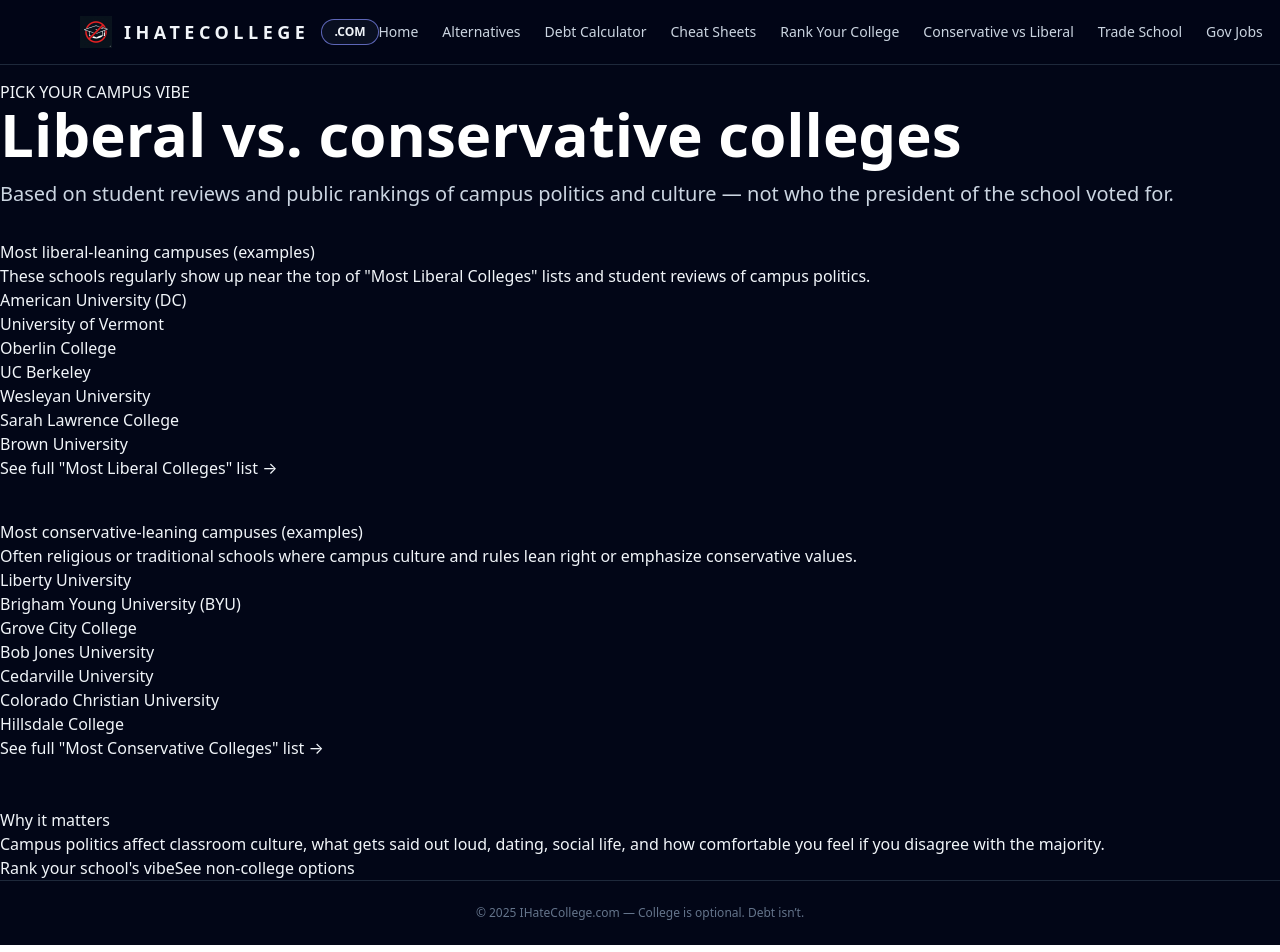
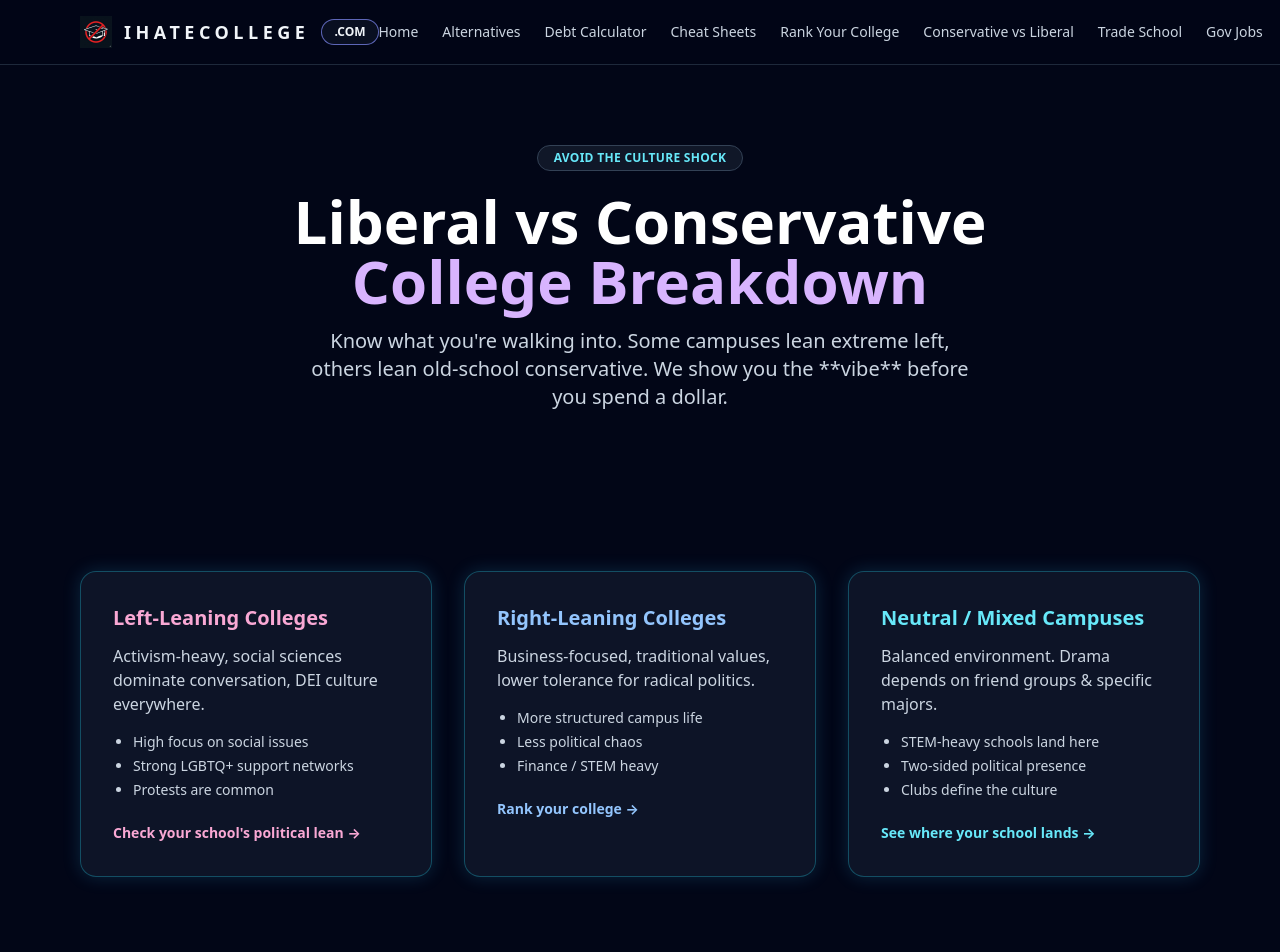
Before and after one commit to placebetsai/Ihatecollege, a Next.js app: page /liberal-vs-conservative in a window 1280 px wide. Shown: the top 952 px of the page. Built offline with nearby package versions, Linux system fonts and the light colour scheme.

Commit message:
Update liberal-vs-conservative.js

```diff
--- a/pages/liberal-vs-conservative.js
+++ b/pages/liberal-vs-conservative.js
@@ -1,95 +1,99 @@
 // pages/liberal-vs-conservative.js
 import Layout from "../components/Layout";
+import SEO from "../components/SEO";
 
 export default function LiberalVsConservative() {
   return (
-    <Layout title="Liberal vs Conservative Colleges – Campus Vibes">
-      <section className="hero">
-        <p className="eyebrow">PICK YOUR CAMPUS VIBE</p>
-        <h1 className="hero-title">Liberal vs. conservative colleges</h1>
-        <p className="hero-subtitle">
-          Based on student reviews and public rankings of campus politics and
-          culture — not who the president of the school voted for.
+    <Layout>
+      <SEO
+        title="Is Your College Liberal or Conservative? | IHateCollege.com"
+        description="See the political lean of universities so you don’t walk into a 4-year ideological war you didn’t sign up for."
+      />
+
+      {/* HERO */}
+      <section className="page-section text-center">
+        <p className="hero-eyebrow">AVOID THE CULTURE SHOCK</p>
+
+        <h1 className="hero-title">
+          Liberal vs Conservative
+          <span className="text-purple-300 block">College Breakdown</span>
+        </h1>
+
+        <p className="hero-subtitle max-w-2xl mx-auto">
+          Know what you're walking into. Some campuses lean extreme left, others
+          lean old-school conservative. We show you the **vibe** before you spend
+          a dollar.
         </p>
       </section>
 
-      <section className="section">
-        <h2 className="section-title">Most liberal-leaning campuses (examples)</h2>
-        <p className="section-subtitle">
-          These schools regularly show up near the top of &quot;Most Liberal
-          Colleges&quot; lists and student reviews of campus politics.
+      {/* GLOW CARDS */}
+      <section className="page-section">
+        <div className="path-grid">
+
+          {/* LIBERAL */}
+          <div className="glow-card p-7">
+            <h3 className="text-xl font-bold mb-3 text-pink-300">Left-Leaning Colleges</h3>
+            <p className="text-slate-300 mb-4">
+              Activism-heavy, social sciences dominate conversation, DEI culture everywhere.
+            </p>
+            <ul className="list-disc ml-5 text-slate-300 text-sm space-y-1 mb-5">
+              <li>High focus on social issues</li>
+              <li>Strong LGBTQ+ support networks</li>
+              <li>Protests are common</li>
+            </ul>
+            <a href="/rank-your-school" className="text-pink-300 font-bold text-sm hover:underline">
+              Check your school's political lean →
+            </a>
+          </div>
+
+          {/* CONSERVATIVE */}
+          <div className="glow-card p-7">
+            <h3 className="text-xl font-bold mb-3 text-blue-300">Right-Leaning Colleges</h3>
+            <p className="text-slate-300 mb-4">
+              Business-focused, traditional values, lower tolerance for radical politics.
+            </p>
+            <ul className="list-disc ml-5 text-slate-300 text-sm space-y-1 mb-5">
+              <li>More structured campus life</li>
+              <li>Less political chaos</li>
+              <li>Finance / STEM heavy</li>
+            </ul>
+            <a href="/rank-your-school" className="text-blue-300 font-bold text-sm hover:underline">
+              Rank your college →
+            </a>
+          </div>
+
+          {/* NEUTRAL */}
+          <div className="glow-card p-7">
+            <h3 className="text-xl font-bold mb-3 text-cyan-300">Neutral / Mixed Campuses</h3>
+            <p className="text-slate-300 mb-4">
+              Balanced environment. Drama depends on friend groups & specific majors.
+            </p>
+            <ul className="list-disc ml-5 text-slate-300 text-sm space-y-1 mb-5">
+              <li>STEM-heavy schools land here</li>
+              <li>Two-sided political presence</li>
+              <li>Clubs define the culture</li>
+            </ul>
+            <a href="/rank-your-school" className="text-cyan-300 font-bold text-sm hover:underline">
+              See where your school lands →
+            </a>
+          </div>
+
+        </div>
+      </section>
+
+      {/* CTA */}
+      <section className="page-section text-center">
+        <h2 className="text-2xl font-bold mb-4">Want an unbiased score?</h2>
+        <p className="text-slate-400 max-w-md mx-auto mb-6">
+          Input your school — we’ll rank it based on **real political climate data**.
         </p>
 
-        <div className="path-grid">
-          <div className="path-card">
-            <ul className="path-list">
-              <li>American University (DC)</li>
-              <li>University of Vermont</li>
-              <li>Oberlin College</li>
-              <li>UC Berkeley</li>
-              <li>Wesleyan University</li>
-              <li>Sarah Lawrence College</li>
-              <li>Brown University</li>
-            </ul>
-            <p className="path-link">
-              <a
-                href="https://www.niche.com/colleges/search/most-liberal-colleges/"
-                target="_blank"
-                rel="noreferrer"
-              >
-                See full &quot;Most Liberal Colleges&quot; list →
-              </a>
-            </p>
-          </div>
-        </div>
-
-        <h2 className="section-title" style={{ marginTop: "2.5rem" }}>
-          Most conservative-leaning campuses (examples)
-        </h2>
-        <p className="section-subtitle">
-          Often religious or traditional schools where campus culture and rules
-          lean right or emphasize conservative values.
-        </p>
-
-        <div className="path-grid">
-          <div className="path-card">
-            <ul className="path-list">
-              <li>Liberty University</li>
-              <li>Brigham Young University (BYU)</li>
-              <li>Grove City College</li>
-              <li>Bob Jones University</li>
-              <li>Cedarville University</li>
-              <li>Colorado Christian University</li>
-              <li>Hillsdale College</li>
-            </ul>
-            <p className="path-link">
-              <a
-                href="https://www.niche.com/colleges/search/most-conservative-colleges/"
-                target="_blank"
-                rel="noreferrer"
-              >
-                See full &quot;Most Conservative Colleges&quot; list →
-              </a>
-            </p>
-          </div>
-        </div>
-
-        <section className="section-cta" style={{ marginTop: "3rem" }}>
-          <h2 className="section-title">Why it matters</h2>
-          <p className="section-subtitle">
-            Campus politics affect classroom culture, what gets said out loud,
-            dating, social life, and how comfortable you feel if you disagree
-            with the majority.
-          </p>
-          <div className="cta-buttons">
-            <a href="/rank-your-school" className="btn btn-pill">
-              Rank your school&apos;s vibe
-            </a>
-            <a href="/alternatives" className="btn btn-pill">
-              See non-college options
-            </a>
-          </div>
-        </section>
+        <a
+          href="/rank-your-school"
+          className="px-6 py-3 rounded-full bg-purple-400 text-black font-bold hover:bg-purple-300"
+        >
+          Rank Your School →
+        </a>
       </section>
     </Layout>
   );
```
